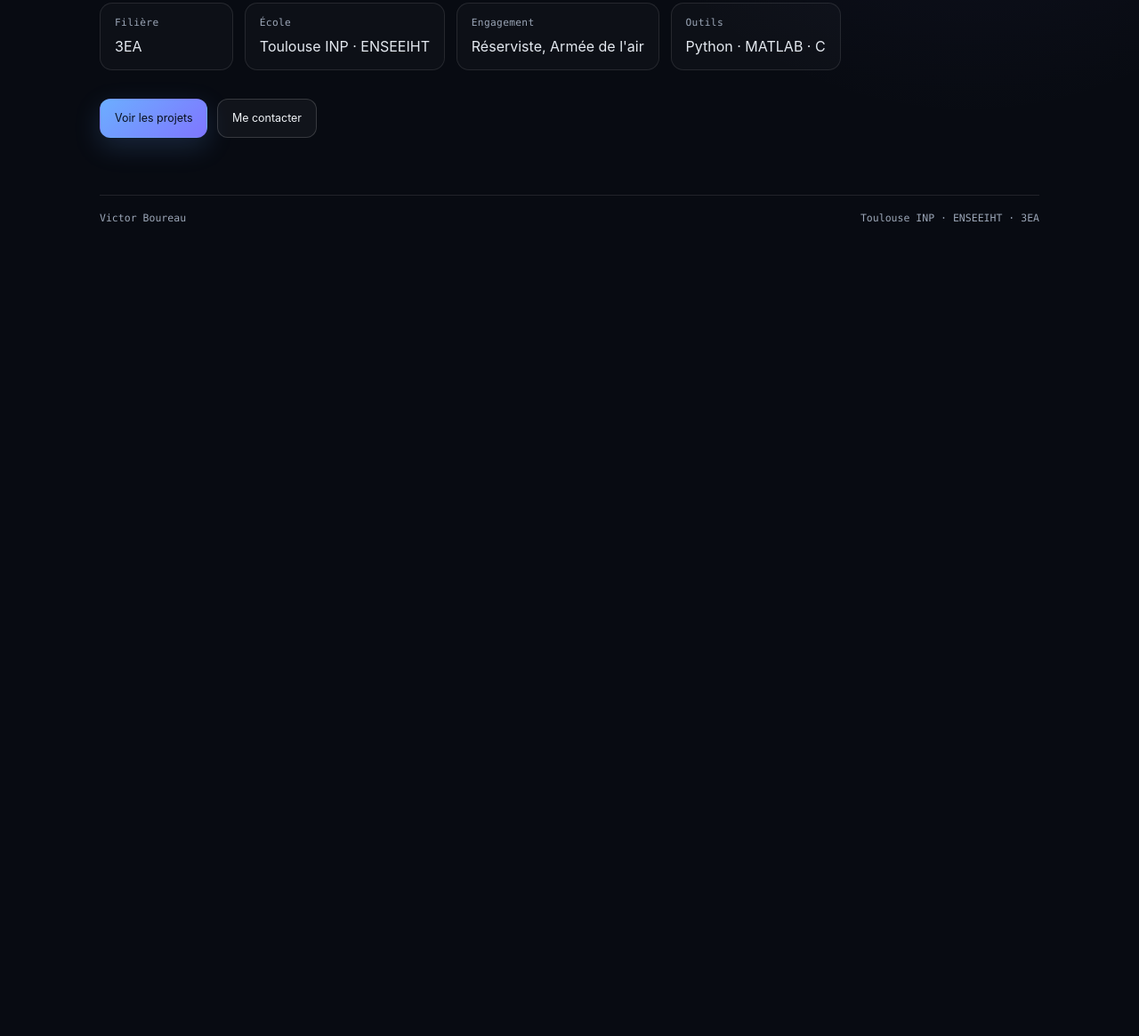
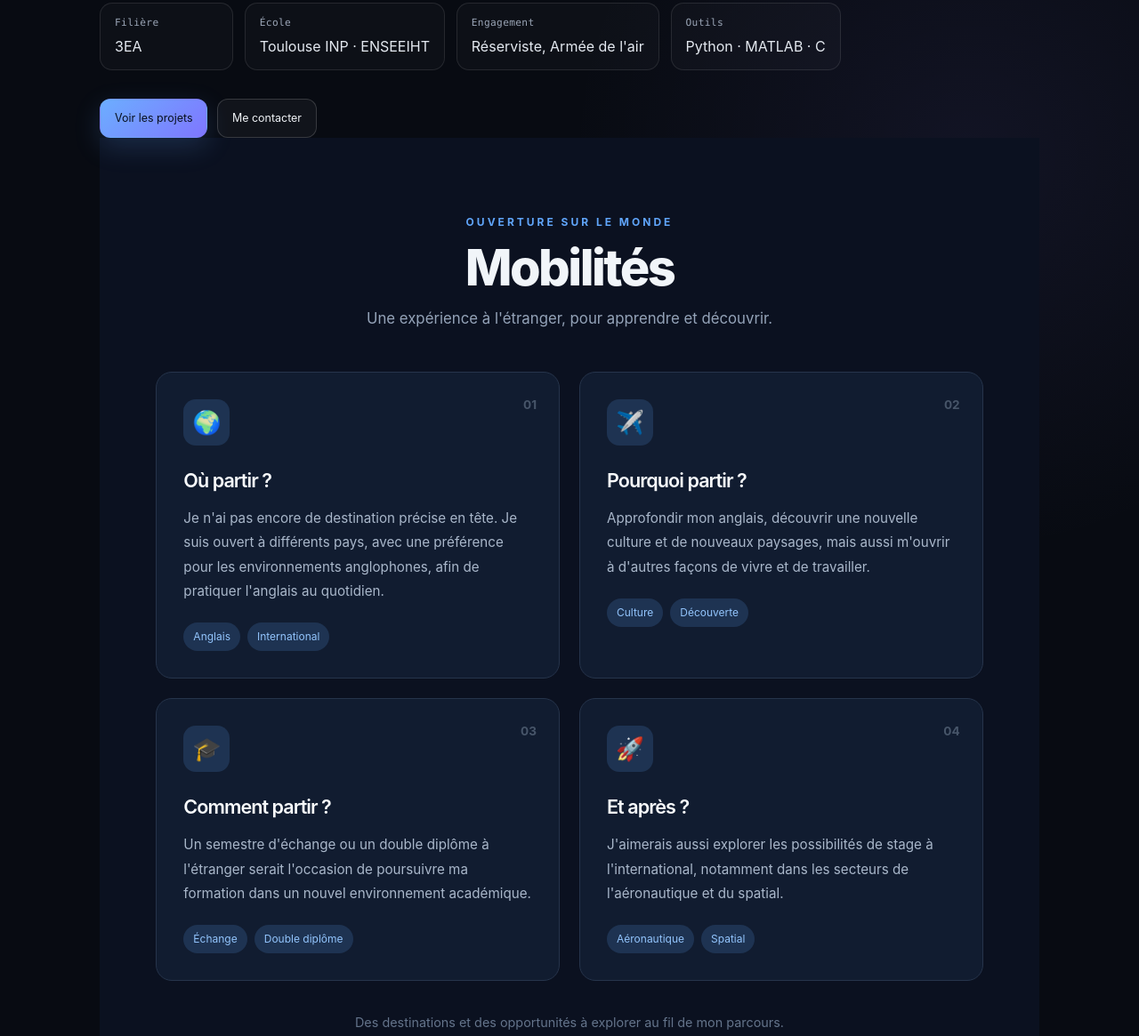
Before and after one commit to victor-boureau/myportfolio, a plain HTML site: page index.html in a window 1280 px wide. Shown: the part 825-1990 px from the top of the page at 89% size. Before the commit the page ends 1136 px from the top, so only its background shows below. Drawn offline with Linux system fonts and the light colour scheme.

Commit message:
Update index.html

```diff
--- a/index.html
+++ b/index.html
@@ -600,13 +600,250 @@ h3 { font-size: 1.18rem; }
     </section>
 
     <!-- MOBILITES -->
-<section class="panel reveal" id="p-mobilites" data-panel="mobilites" hidden>
-  <p class="eyebrow" data-i18n="mobilityEyebrow">Ouverture</p>
-  <h2 data-i18n="mobilityTitle">Mobilités</h2>
-  <div class="block">
-    <p class="lede" data-i18n="mobilityText">Je peux compléter cette rubrique avec mes mobilités géographiques, séjours à l'étranger ou projets de mobilité dès que j'aurai ces éléments à présenter.</p>
+<!-- SECTION MOBILITÉS -->
+<section id="mobilites" class="mobilites-section">
+
+  <div class="mobilites-header">
+    <span class="section-label">OUVERTURE SUR LE MONDE</span>
+    <h2>Mobilités</h2>
+    <p>
+      Une expérience à l'étranger, pour apprendre et découvrir.
+    </p>
   </div>
+
+  <div class="mobilites-grid">
+
+    <!-- CARTE 1 : OÙ PARTIR -->
+    <article class="mobilite-card">
+      <div class="mobilite-icon">🌍</div>
+      <span class="card-number">01</span>
+      <h3>Où partir ?</h3>
+      <p>
+        Je n'ai pas encore de destination précise en tête.
+        Je suis ouvert à différents pays, avec une préférence
+        pour les environnements anglophones, afin de pratiquer
+        l'anglais au quotidien.
+      </p>
+      <div class="card-tags">
+        <span>Anglais</span>
+        <span>International</span>
+      </div>
+    </article>
+
+    <!-- CARTE 2 : POURQUOI PARTIR -->
+    <article class="mobilite-card">
+      <div class="mobilite-icon">✈️</div>
+      <span class="card-number">02</span>
+      <h3>Pourquoi partir ?</h3>
+      <p>
+        Approfondir mon anglais, découvrir une nouvelle culture
+        et de nouveaux paysages, mais aussi m'ouvrir à d'autres
+        façons de vivre et de travailler.
+      </p>
+      <div class="card-tags">
+        <span>Culture</span>
+        <span>Découverte</span>
+      </div>
+    </article>
+
+    <!-- CARTE 3 : COMMENT PARTIR -->
+    <article class="mobilite-card">
+      <div class="mobilite-icon">🎓</div>
+      <span class="card-number">03</span>
+      <h3>Comment partir ?</h3>
+      <p>
+        Un semestre d'échange ou un double diplôme à l'étranger
+        serait l'occasion de poursuivre ma formation dans un
+        nouvel environnement académique.
+      </p>
+      <div class="card-tags">
+        <span>Échange</span>
+        <span>Double diplôme</span>
+      </div>
+    </article>
+
+    <!-- CARTE 4 : ET APRÈS -->
+    <article class="mobilite-card">
+      <div class="mobilite-icon">🚀</div>
+      <span class="card-number">04</span>
+      <h3>Et après ?</h3>
+      <p>
+        J'aimerais aussi explorer les possibilités de stage
+        à l'international, notamment dans les secteurs de
+        l'aéronautique et du spatial.
+      </p>
+      <div class="card-tags">
+        <span>Aéronautique</span>
+        <span>Spatial</span>
+      </div>
+    </article>
+
+  </div>
+
+  <p class="mobilites-footer">
+    Des destinations et des opportunités à explorer au fil de mon parcours.
+  </p>
+
 </section>
+
+
+<!-- STYLE CSS -->
+<style>
+/* SECTION */
+.mobilites-section {
+  padding: 80px 6%;
+  color: #f1f5f9;
+  background: #0b1120;
+  font-family: inherit;
+}
+
+/* EN-TÊTE */
+.mobilites-header {
+  max-width: 700px;
+  margin: 0 auto 45px;
+  text-align: center;
+}
+
+.section-label {
+  display: inline-block;
+  margin-bottom: 14px;
+  color: #60a5fa;
+  font-size: 0.75rem;
+  font-weight: 700;
+  letter-spacing: 3px;
+}
+
+.mobilites-header h2 {
+  margin: 0 0 15px;
+  font-size: clamp(2.2rem, 5vw, 3.5rem);
+  font-weight: 800;
+}
+
+.mobilites-header p {
+  color: #94a3b8;
+  font-size: 1.05rem;
+  line-height: 1.7;
+}
+
+/* GRILLE DES CARTES */
+.mobilites-grid {
+  display: grid;
+  grid-template-columns: repeat(2, minmax(0, 1fr));
+  gap: 22px;
+  max-width: 1100px;
+  margin: 0 auto;
+}
+
+/* CARTE */
+.mobilite-card {
+  position: relative;
+  overflow: hidden;
+  padding: 30px;
+  background: #111c30;
+  border: 1px solid #26344b;
+  border-radius: 18px;
+  transition:
+    transform 0.3s ease,
+    border-color 0.3s ease,
+    background 0.3s ease;
+}
+
+/* EFFET AU SURVOL */
+.mobilite-card:hover {
+  transform: translateY(-7px);
+  border-color: #60a5fa;
+  background: #16243b;
+}
+
+/* NUMÉRO */
+.card-number {
+  position: absolute;
+  top: 25px;
+  right: 25px;
+  color: #475569;
+  font-size: 0.85rem;
+  font-weight: 700;
+}
+
+/* ICÔNE */
+.mobilite-icon {
+  display: flex;
+  align-items: center;
+  justify-content: center;
+  width: 52px;
+  height: 52px;
+  margin-bottom: 25px;
+  background: #1e3352;
+  border-radius: 14px;
+  font-size: 1.6rem;
+}
+
+/* TITRES ET TEXTES */
+.mobilite-card h3 {
+  margin: 0 0 14px;
+  color: #f8fafc;
+  font-size: 1.35rem;
+}
+
+.mobilite-card p {
+  margin: 0;
+  color: #a9b7ca;
+  font-size: 0.95rem;
+  line-height: 1.8;
+}
+
+/* PETITES ÉTIQUETTES */
+.card-tags {
+  display: flex;
+  flex-wrap: wrap;
+  gap: 8px;
+  margin-top: 22px;
+}
+
+.card-tags span {
+  padding: 6px 11px;
+  color: #93c5fd;
+  background: #1e3352;
+  border-radius: 30px;
+  font-size: 0.75rem;
+}
+
+/* TEXTE FINAL */
+.mobilites-footer {
+  max-width: 1100px;
+  margin: 35px auto 0;
+  color: #64748b;
+  font-size: 0.9rem;
+  text-align: center;
+}
+
+/* RESPONSIVE : TABLETTE ET MOBILE */
+@media (max-width: 700px) {
+  .mobilites-section {
+    padding: 55px 5%;
+  }
+
+  .mobilites-grid {
+    grid-template-columns: 1fr;
+    gap: 16px;
+  }
+
+  .mobilite-card {
+    padding: 25px;
+  }
+}
+
+/* ACCESSIBILITÉ : RÉDUIRE LES ANIMATIONS */
+@media (prefers-reduced-motion: reduce) {
+  .mobilite-card {
+    transition: none;
+  }
+
+  .mobilite-card:hover {
+    transform: none;
+  }
+}
+</style>
     <!-- CARRIERE -->
     <section class="panel reveal" id="p-carriere" data-panel="carriere" hidden>
       <p class="eyebrow" data-i18n="careerEyebrow">Parcours professionnel</p>
```
